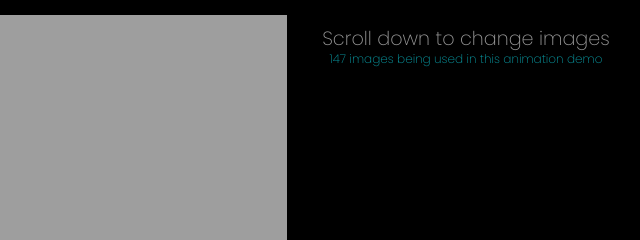
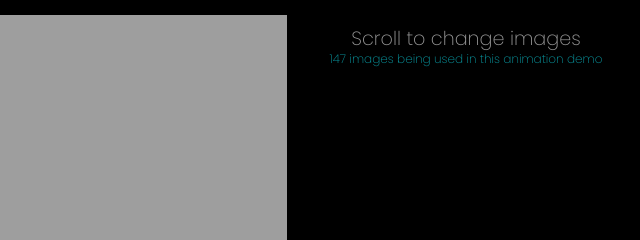
Before and after one commit to rogueathletic/apple-scroll-animation-demo, a plain HTML site: page index.html in a window 1280 px wide. Shown: the top 240 px of the page, 174-814 px from the left. Drawn offline with Linux system fonts and the light colour scheme.

Commit message:
initial commit

```diff
--- a/index.html
+++ b/index.html
@@ -10,7 +10,7 @@
 
 <body>
       <div>
-            <p>Scroll down to change images</p>
+            <p>Scroll to change images</p>
             <p>
                   <sub>
                         147 images being used in this animation demo
```
